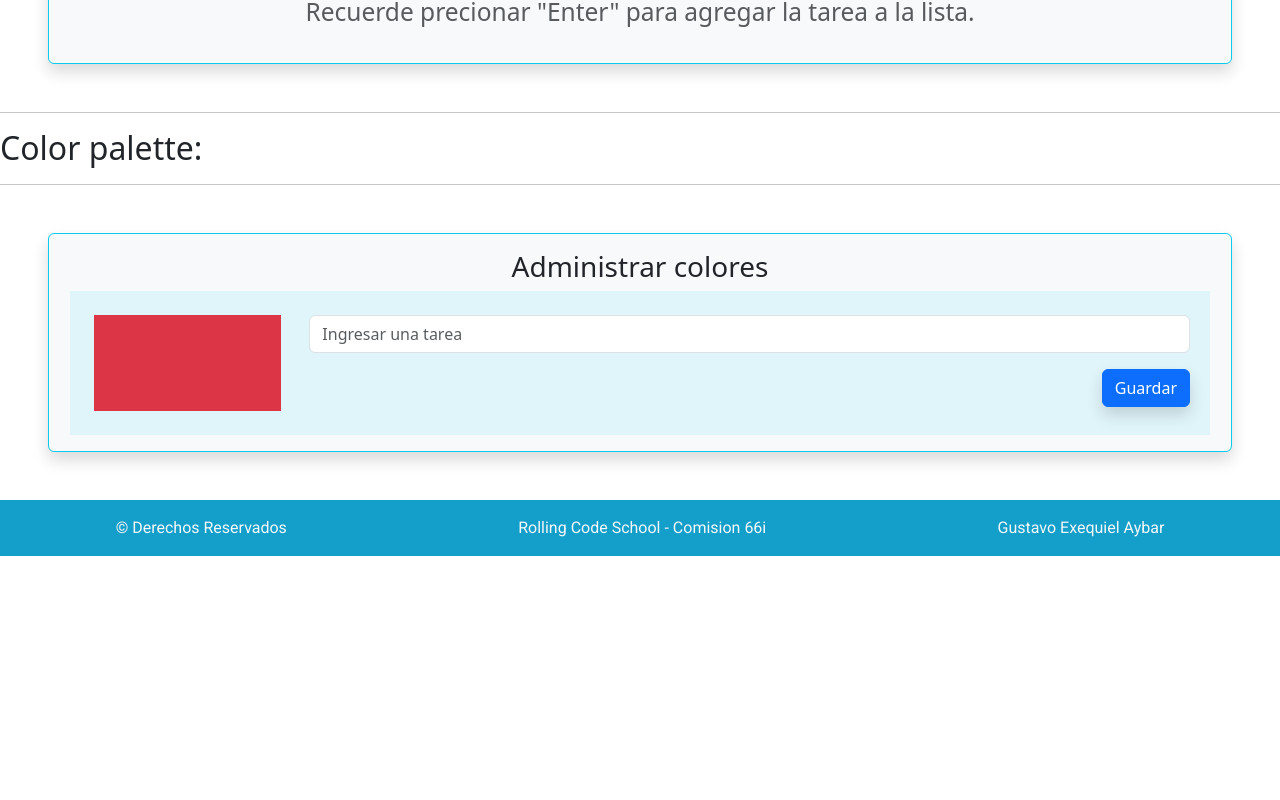
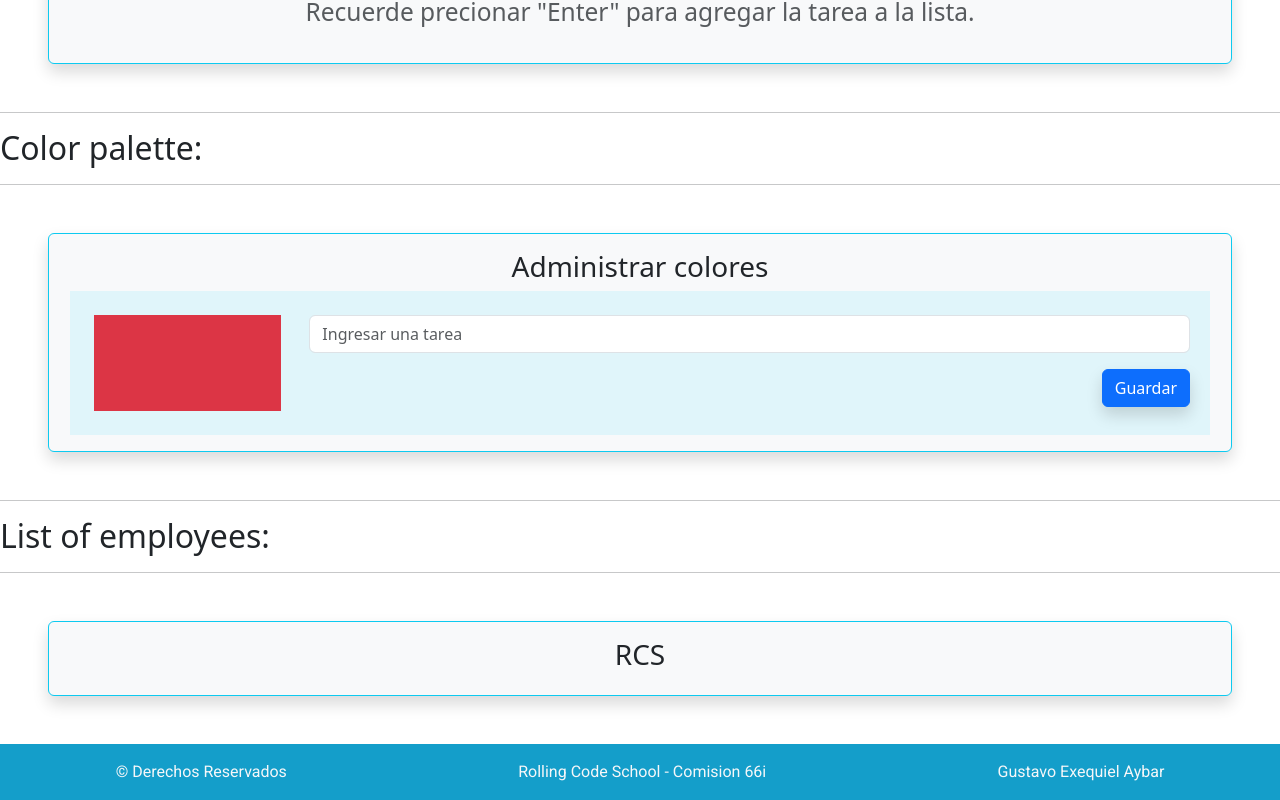
Before and after one commit to GustavoEAybar/Practico_01_ReactRCS, a React (Vite) app: page / in a window 1280 px wide. Shown: the part 557-1357 px from the top of the page. Before the commit the page ends 1113 px from the top, so only its background shows below. Built offline with nearby package versions, Linux system fonts and the light colour scheme.

Commit message:
prepare point 7

```diff
--- a/src/App.jsx
+++ b/src/App.jsx
@@ -5,6 +5,7 @@ import HelloWorld from './components/HelloWorld/HelloWorld';
 import Footer from './components/layout/Footer/Footer';
 import ListOfTasks from './components/ListOfTasks/ListOfTasks';
 import ColorPalete from './components/ColorPalette/ColorPalette';
+import ListOfEmployees from './components/ListOfEmployees/ListOfEmployees';
 
 function App() {
   return (
@@ -13,6 +14,7 @@ function App() {
       <HelloWorld nuevoSaludo='amigo mio'/>
       <ListOfTasks></ListOfTasks>
       <ColorPalete></ColorPalete>
+      <ListOfEmployees></ListOfEmployees>
       <Footer/>
     </div>
   )
--- /dev/null
+++ b/src/components/ListOfEmployees/ListOfEmployees.jsx
@@ -0,0 +1,17 @@
+import React from "react";
+
+const ListOfEmployees = () => {
+  return (
+    <div className="mb-2">
+      <hr />
+      <h2>List of employees:</h2>
+      <hr />
+      <div className="shadow p-3 mb-5 bg-body-tertiary rounded border border-info m-5">
+        <h3 className="text-center fs-3">RCS</h3>
+
+      </div>
+    </div>
+  );
+};
+
+export default ListOfEmployees;
```
Also changed, not shown: src/components/ListOfEmployees/Avatar.jsx (added, +11 -0 lines), src/components/ListOfEmployees/Card.jsx (added, +11 -0 lines).
